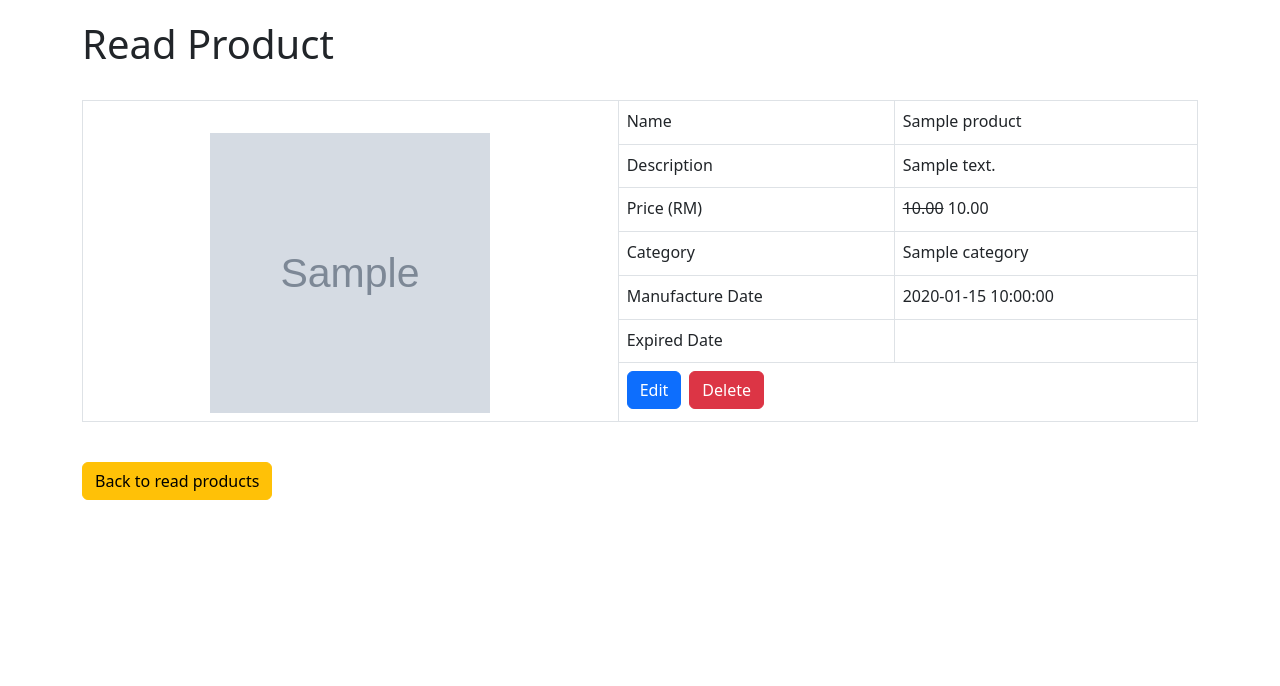
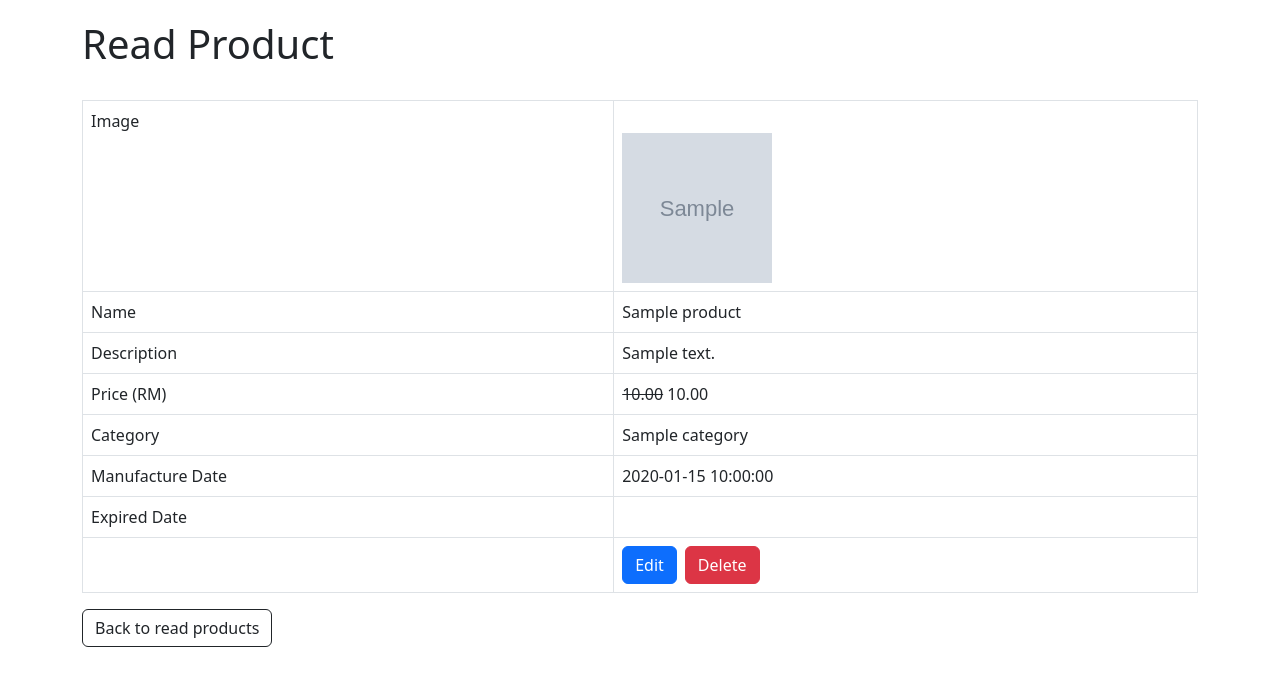
Before and after one commit to QPing00/web, a PHP site: page /product_read_one.php?id=1 in a window 1280 px wide. Shown: the part 56-742 px from the top of the page. Run offline with PHP 8.4, Linux system fonts and the light colour scheme; the visitor is signed in with stand-in values (Sample User, id 1); tables that the repository leaves empty or names only in its code hold one stand-in row (values such as "Sample post"); grey boxes marked "Sample" are stand-in pictures.

Commit message:
change image arrangement

```diff
--- a/Project/product_read_one.php
+++ b/Project/product_read_one.php
@@ -87,11 +87,12 @@ include 'session.php';
         <!-- HTML read one record table will be here -->
         <!--we have our html table here where the record will be displayed-->
         <table class='table table-hover table-responsive table-bordered'>
-            <tr class='text-center'>
-                <td rowspan="9">
+            <tr>
+                <td>Image</td>
+                <td>
                     <br>
                     <?php
-                    echo $image == '' ? "<img src = 'image/image_product.jpg' width = '280' height = '280'>" : "<img src = '$image' width = '280' height = '280'>";
+                    echo $image == '' ? "<img src = 'image/image_product.jpg' width = '150' height = '150'>" : "<img src = '$image' width = '150' height = '150'>";
                     ?>
 
                 </td>
@@ -123,7 +124,8 @@ include 'session.php';
                 <td><?php echo htmlspecialchars($expired_date, ENT_QUOTES);  ?></td>
             </tr>
             <tr>
-                <td colspan="2">
+                <td></td>
+                <td>
                     <?php
                     echo "<a href='product_update.php?id=$id' class='btn btn-primary' style='margin-right: 0.5em;'>Edit</a>";
                     echo "<a href='#' onclick='delete_product({$id});' class='btn btn-danger'>Delete</a>";
@@ -131,8 +133,7 @@ include 'session.php';
                 </td>
             </tr>
         </table>
-        <br>
-        <a href='product_read.php' class='btn btn-warning'>Back to read products</a>
+        <a href='product_read.php' class='btn btn-outline-dark'>Back to read products</a>
 
         <!--
             The ENT_QUOTES flag, when used with the htmlspecialchars() or htmlentities() function,
```
